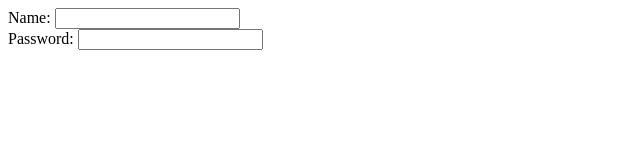
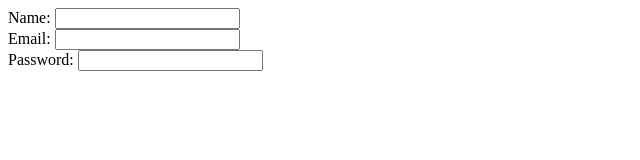
Before and after one commit to rjkyle-dev/gitONE, a plain HTML site: page index.html in a window 1280 px wide. Shown: the whole page, without its empty margins (0-640 px from the left). Drawn offline with Linux system fonts and the light colour scheme.

```diff
--- a/index.html
+++ b/index.html
@@ -13,6 +13,12 @@
       <input type="text" name="" id="name">
   </div>
   <div>
+    <label for="email">
+      Email:
+    </label>
+      <input type="email" name="" id="email">
+  </div>
+  <div>
     <label for="password">
       Password:
     </label>
```
